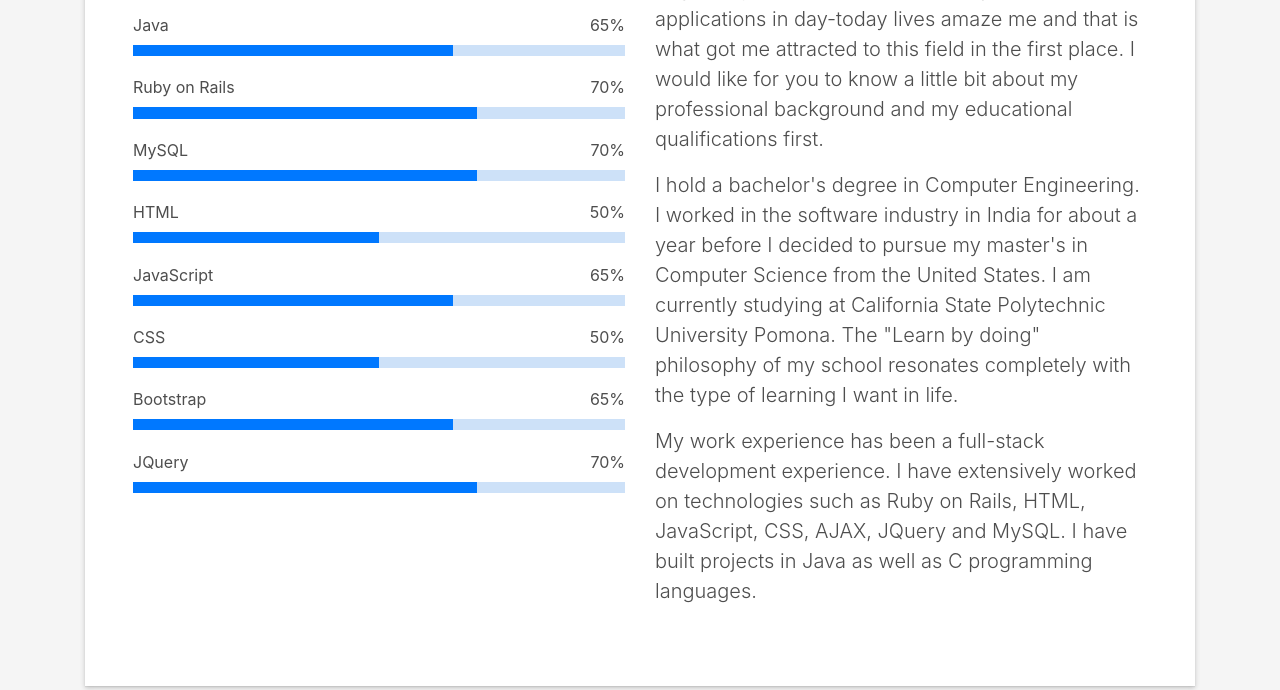
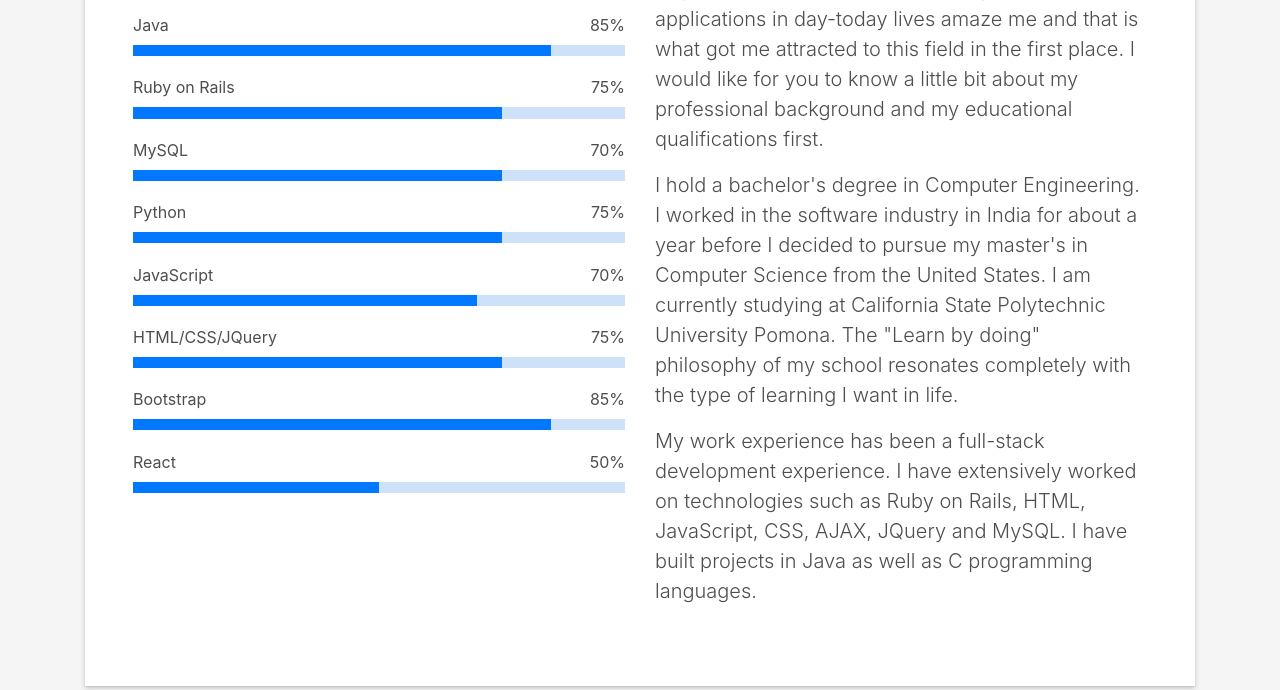
Before and after one commit to Bapurandare/Bapurandare.github.io, a plain HTML site: page index.html in a window 1280 px wide. Shown: the part 1130-1820 px from the top of the page. Drawn offline with Linux system fonts and the light colour scheme; files whose address does not match are found by name.

Commit message:
Update index.html

```diff
--- a/index.html
+++ b/index.html
@@ -78,6 +78,7 @@
           <!--<p class="display-6 color-d">Hello, world!</p>-->
           <h1 class="intro-title mb-4">I am Bhawana Purandare</h1>
           <p class="intro-subtitle"><span class="text-slider-items">Web Developer,Web Designer,Java Developer,Fullstack Developer</span><strong class="text-slider"></strong></p>
+          <a href="https://github.com/Bapurandare/Bapurandare.github.io/blob/master/Bhawana_Purandare_Nov2019.pdf" style="color: #cc0000">View Resume</a>
           <!-- <p class="pt-3"><a class="btn btn-primary btn js-scroll px-4" href="#about" role="button">Learn More</a></p> -->
         </div>
       </div>
@@ -109,45 +110,44 @@
                 </div>
                 <div class="skill-mf">
                   <p class="title-s">Skills</p>
-                  <span>Java</span> <span class="pull-right">65%</span>
+                  <span>Java</span> <span class="pull-right">85%</span>
                   <div class="progress">
-                    <div class="progress-bar" role="progressbar" style="width: 65%;" aria-valuenow="65" aria-valuemin="0"
+                    <div class="progress-bar" role="progressbar" style="width: 85%;" aria-valuenow="85" aria-valuemin="0"
                       aria-valuemax="100"></div>
                   </div>
-                  <span>Ruby on Rails</span> <span class="pull-right">70%</span>
+                  <span>Ruby on Rails</span> <span class="pull-right">75%</span>
+                  <div class="progress">
+                    <div class="progress-bar" role="progressbar" style="width: 75%" aria-valuenow="75" aria-valuemin="0"
+                      aria-valuemax="100"></div>
+                  </div>
+                  <span>MySQL</span> <span class="pull-right">70%</span>
+                  <div class="progress">
+                    <div class="progress-bar" role="progressbar" style="width: 75%" aria-valuenow="75" aria-valuemin="0"
+                      aria-valuemax="100"></div>
+                  </div>
+                  <span>Python</span> <span class="pull-right">75%</span>
+                  <div class="progress">
+                    <div class="progress-bar" role="progressbar" style="width: 75%" aria-valuenow="75" aria-valuemin="0"
+                      aria-valuemax="100"></div>
+                  </div>
+                  <span>JavaScript</span> <span class="pull-right">70%</span>
                   <div class="progress">
                     <div class="progress-bar" role="progressbar" style="width: 70%" aria-valuenow="70" aria-valuemin="0"
                       aria-valuemax="100"></div>
                   </div>
-                  <span>MySQL</span> <span class="pull-right">70%</span>
+                  <span>HTML/CSS/JQuery</span> <span class="pull-right">75%</span>
                   <div class="progress">
-                    <div class="progress-bar" role="progressbar" style="width: 70%" aria-valuenow="70
-                    " aria-valuemin="0"
+                    <div class="progress-bar" role="progressbar" style="width: 75%" aria-valuenow="75" aria-valuemin="0"
                       aria-valuemax="100"></div>
                   </div>
-                  <span>HTML</span> <span class="pull-right">50%</span>
+                  <span>Bootstrap</span><span class="pull-right">85%</span>
                   <div class="progress">
-                    <div class="progress-bar" role="progressbar" style="width: 50%" aria-valuenow="50" aria-valuemin="0"
+                    <div class="progress-bar" role="progressbar" style="width: 85%" aria-valuenow="85" aria-valuemin="0"
                       aria-valuemax="100"></div>
                   </div>
-                  <span>JavaScript</span> <span class="pull-right">65%</span>
+                  <span>React</span><span class="pull-right">50%</span>
                   <div class="progress">
-                    <div class="progress-bar" role="progressbar" style="width: 65%" aria-valuenow="65" aria-valuemin="0"
-                      aria-valuemax="100"></div>
-                  </div>
-                  <span>CSS</span> <span class="pull-right">50%</span>
-                  <div class="progress">
-                    <div class="progress-bar" role="progressbar" style="width: 50%" aria-valuenow="50" aria-valuemin="0"
-                      aria-valuemax="100"></div>
-                  </div>
-                  <span>Bootstrap</span><span class="pull-right">65%</span>
-                  <div class="progress">
-                    <div class="progress-bar" role="progressbar" style="width: 65%" aria-valuenow="65" aria-valuemin="0"
-                      aria-valuemax="100"></div>
-                  </div>
-                  <span>JQuery</span><span class="pull-right">70%</span>
-                  <div class="progress">
-                    <div class="progress-bar" role="progresswbar" style="width: 70%" aria-valuenow="70" aria-valuemin="0"
+                    <div class="progress-bar" role="progresswbar" style="width: 50%" aria-valuenow="50" aria-valuemin="0"
                       aria-valuemax="100"></div>
                   </div>
                 </div>
@@ -446,7 +446,7 @@
         <div class="col-md-4">
           <div class="card card-blog">
             <div class="card-img">
-              <a href="blog-single.html"><img src="img/post-1.jpg" alt="" class="img-fluid"></a>
+              <img src="img/post-1.jpg" alt="" class="img-fluid"></a>
             </div>
             <div class="card-body">
               <div class="card-category-box">
@@ -461,7 +461,7 @@
         <div class="col-md-4">
           <div class="card card-blog">
             <div class="card-img">
-              <a href="blog-single.html"><img src="img/post-2.jpg" alt="" class="img-fluid"></a>
+              <img src="img/post-2.jpg" alt="" class="img-fluid"></a>
             </div>
             <div class="card-body">
               <div class="card-category-box">
@@ -475,7 +475,7 @@
         <div class="col-md-4">
           <div class="card card-blog">
             <div class="card-img">
-              <a href="blog-single.html"><img src="img/post-3.jpg" alt="" class="img-fluid"></a>
+             <img src="img/post-3.jpg" alt="" class="img-fluid"></a>
             </div>
             <div class="card-body">
               <div class="card-category-box">
```
